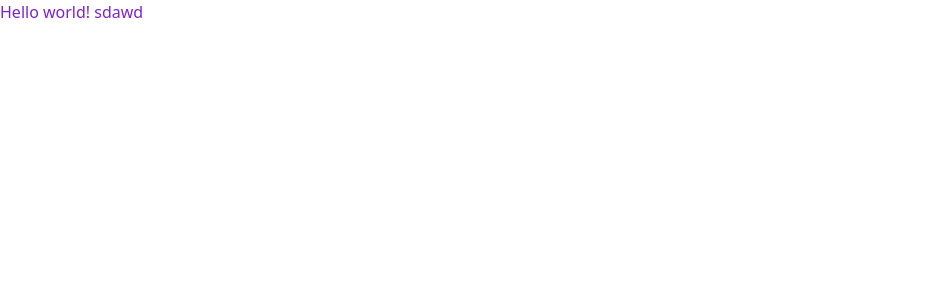
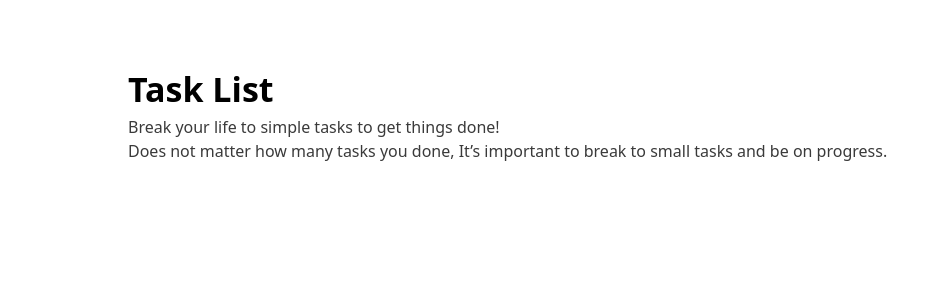
Before and after one commit to sadegh1379/Todo-list-drag-and-drop, a React app: page / in a window 1280 px wide. Shown: the top 300 px of the page, without its empty margins (0-948 px from the left). Built offline with nearby package versions, Linux system fonts and the light colour scheme.

Commit message:
feat - added app headerbar

```diff
--- a/src/App.js
+++ b/src/App.js
@@ -1,10 +1,11 @@
 import React from "react";
+import Header from "./components/Header";
 
 const App = () =>{
     return (
-        <h1 className="text-purple-700">
-        Hello world! sdawd
-      </h1>
+       <div className="max-w-5xl mx-auto pt-[5%]">
+        <Header />
+       </div>
     )
 }
 
--- /dev/null
+++ b/src/components/Header/index.js
@@ -0,0 +1,17 @@
+import React from "react";
+
+function Header() {
+  return (
+    <div>
+      <h2 className="text-[34px] font-[700]">Task List</h2>
+      <p className="text-[16px] text-dark-black font-[500]">
+        Break your life to simple tasks to get things done!
+        <br />
+        Does not matter how many tasks you done, It’s important to break to
+        small tasks and be on progress.
+      </p>
+    </div>
+  );
+}
+
+export default Header;
--- a/tailwind.config.js
+++ b/tailwind.config.js
@@ -1,13 +1,18 @@
 module.exports = {
-  content: [
-    './dist/**/*.{html,js}',
-    './src/**/*.{html,js}',
-  ],
+  content: ["./dist/**/*.{html,js}", "./src/**/*.{html,js}"],
   theme: {
-    extend: {},
+    // app colors
+    colors: {
+      "light-red": "#FEF4F3",
+      "dark-red": '#6E1E29',
+      "light-pink": "#FFFBF2",
+      "dark-pink": "#795B19",
+      "light-green": "#F4F9F3",
+      "dark-green": "#286C1A",
+      "dark-black": "#3A3A3A",    },
   },
   variants: {
     extend: {},
   },
   plugins: [],
-}
+};
```
